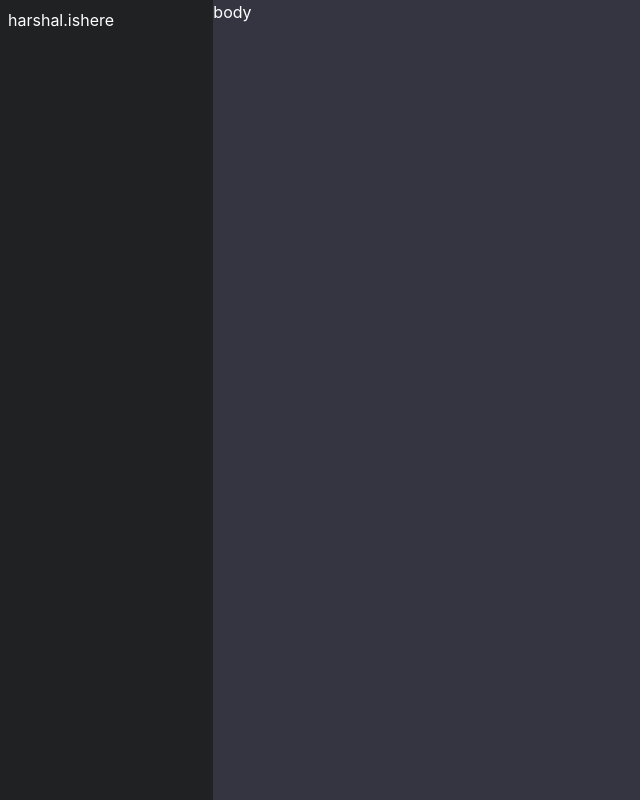
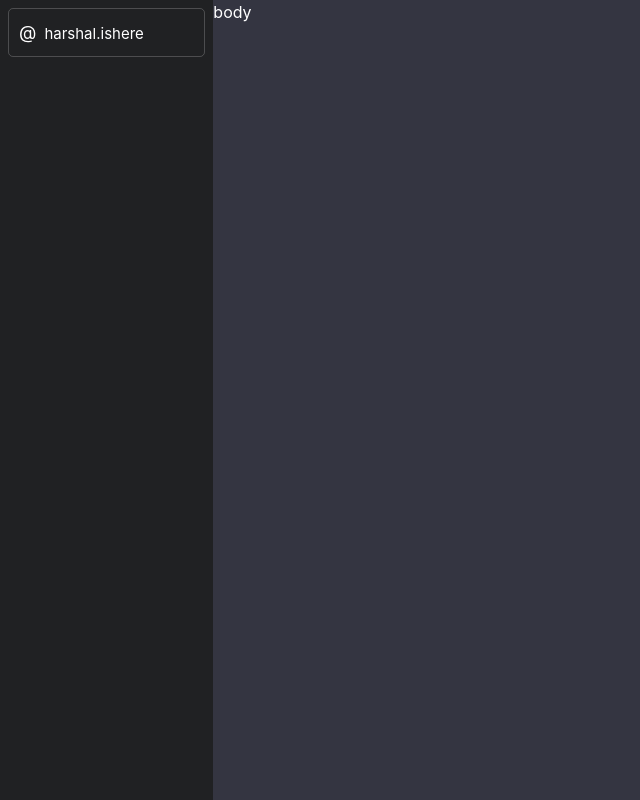
Before and after one commit to harshal-ishere/portfolio, a React (Create React App) app: page / in a window 1280 px wide. Shown: the whole page, without its empty margins (0-640 px from the left). Built offline with nearby package versions, Linux system fonts and the light colour scheme.

Commit message:
added headings to the vertical navbar

```diff
--- a/src/components/navbar/index.tsx
+++ b/src/components/navbar/index.tsx
@@ -1,9 +1,10 @@
 import {FC} from "react";
 import "./styles.css"
+import Header from "./nav-header/index"
 let Navbar:FC=()=>{
     return(
         <div className="primary p-2" style={{height:'100%'}}>
-           <p>harshal.ishere</p>
+           <Header />
         </div>
     )
 }
--- /dev/null
+++ b/src/components/navbar/nav-header/index.tsx
@@ -0,0 +1,9 @@
+import {FC} from "react";
+import "./styles.css";
+let Header:FC=()=>{
+    return(
+        <p className="navbar-heading"><span className="headers-initial">@</span><span className="ms-2">harshal.ishere</span></p>
+    )
+}
+
+export default Header;
--- /dev/null
+++ b/src/components/navbar/nav-header/styles.css
@@ -0,0 +1,10 @@
+.navbar-heading{
+    border: 1px solid hsla(0,0%,100%,.2);
+    box-sizing: border-box;
+    border-radius: 5px;
+    padding:10px;
+    font-size: 15px;
+}
+.headers-initial{
+    font-size: 18px;
+}
```
